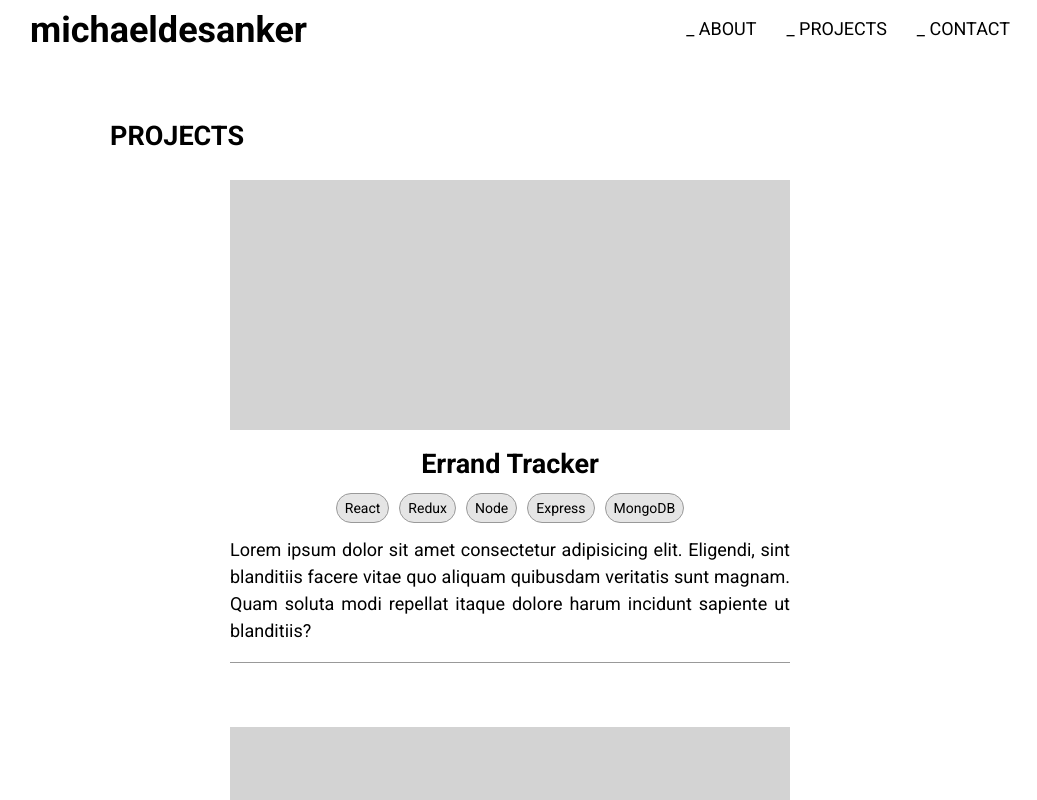
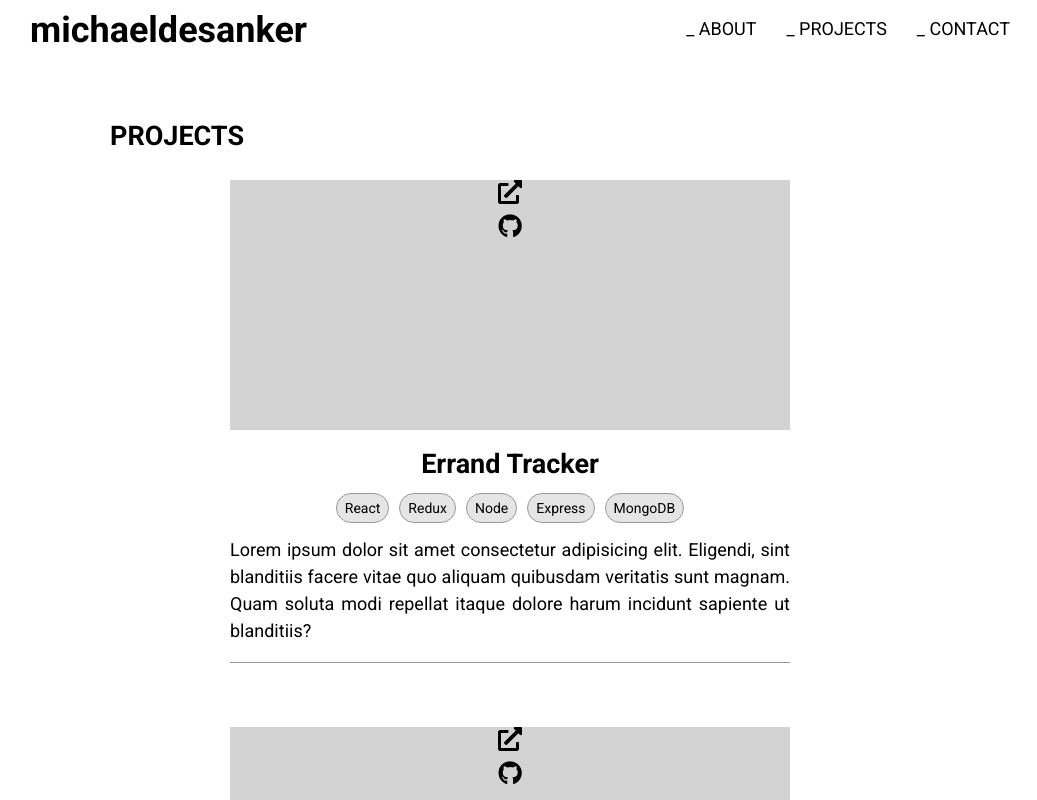
Before and after one commit to mdesanker/portfolio, a React (Create React App) app: page /projects in a window 1280 px wide. Shown: the top 800 px of the page, without its empty margins (130-1167 px from the left). Built offline with nearby package versions, Linux system fonts and the light colour scheme.

Commit message:
Create project links component

```diff
--- a/src/components/views/projects/projectCard/ProjectCard.tsx
+++ b/src/components/views/projects/projectCard/ProjectCard.tsx
@@ -1,9 +1,11 @@
 import styled from "styled-components";
+import ProjectLink from "./ProjectLink";
 import StackIcon from "./StackIcon";
 
 const ProjectCard = () => {
   return (
     <Card>
+      <ProjectLink live="#" github="#" />
       <Img />
       <Title>Errand Tracker</Title>
       <StackContainer>
--- /dev/null
+++ b/src/components/views/projects/projectCard/ProjectLink.tsx
@@ -0,0 +1,44 @@
+import styled from "styled-components";
+
+interface Props {
+  github: string;
+  live: string;
+}
+
+const ProjectLink = ({ github, live }: Props) => {
+  return (
+    <LinkWrapper>
+      <Container href={live}>
+        <i className="fas fa-external-link-alt" />
+      </Container>
+      <Container href={github}>
+        <i className="fab fa-github" />
+      </Container>
+    </LinkWrapper>
+  );
+};
+
+const LinkWrapper = styled.div`
+  position: absolute;
+  display: flex;
+  flex-direction: column;
+  align-items: center;
+  gap: 10px;
+`;
+
+const Container = styled.a`
+  height: 24px;
+  width: 24px;
+  font-size: 24px;
+  text-decoration: none;
+  display: flex;
+  align-items: center;
+  justify-content: center;
+  color: black;
+
+  &:hover {
+    color: gray;
+  }
+`;
+
+export default ProjectLink;
```
